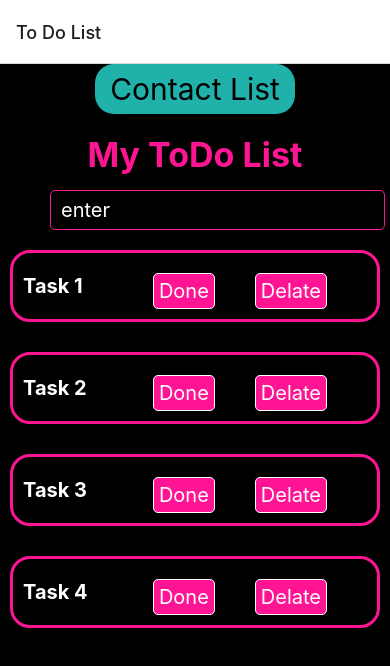
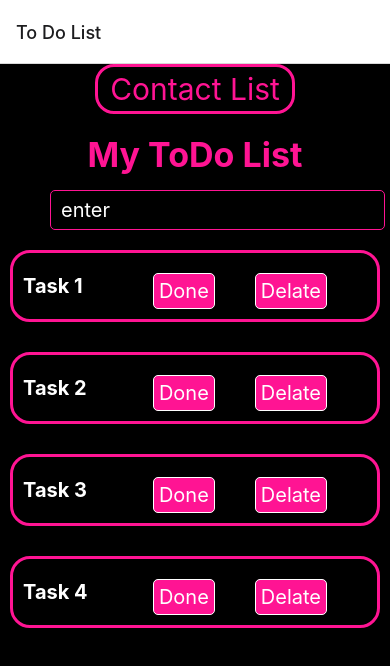
Before and after one commit to HadeerHassan28/ITI_ToDoList_ConatctList_React-Native, a React Native app: screen / in a window 390 px wide. Shown: the top 666 px of the page. Built offline with nearby package versions, Linux system fonts and the light colour scheme.

Commit message:
final shape pf contact list btn

```diff
--- a/Src/Screens/ToDoListStyle.js
+++ b/Src/Screens/ToDoListStyle.js
@@ -7,13 +7,14 @@ const ToDoListStyle = StyleSheet.create({
     color: "#ff1493",
   },
   button: {
-    borderRadius: 5,
+    borderRadius: 20,
     alignContent: "center",
   },
   text: {
     fontSize: 20,
     color: "white",
     backgroundColor: "#ff1493",
+    padding: 5,
   },
   input: {
     flex: 1,
@@ -38,15 +39,18 @@ const ToDoListStyle = StyleSheet.create({
   btn: {
     width: 200,
     height: 50,
-    backgroundColor: "#20b2aa",
+    backgroundColor: "black",
     marginBottom: 20,
     alignSelf: "center",
     justifyContent: "center",
     alignItems: "center",
     borderRadius: 19,
+    borderColor: "#ff1493",
+    borderWidth: 3,
   },
   textBtn: {
     fontSize: 30,
+    color: "#ff1493",
   },
 });
 export default ToDoListStyle;
```
